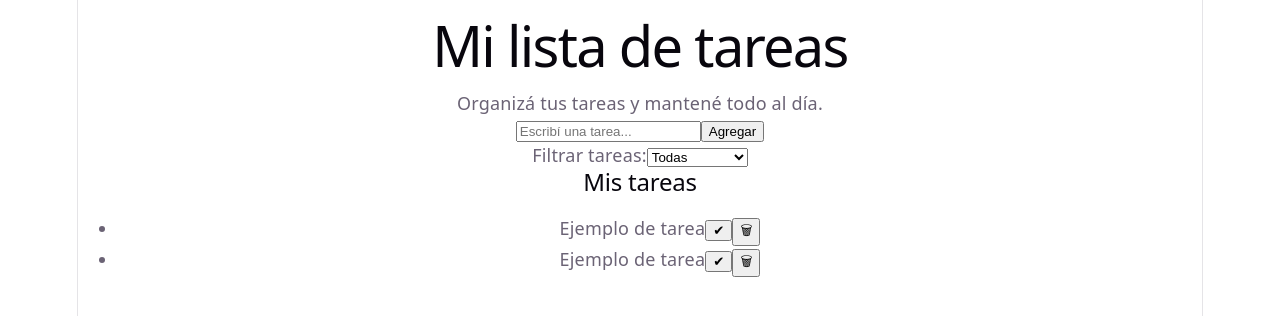
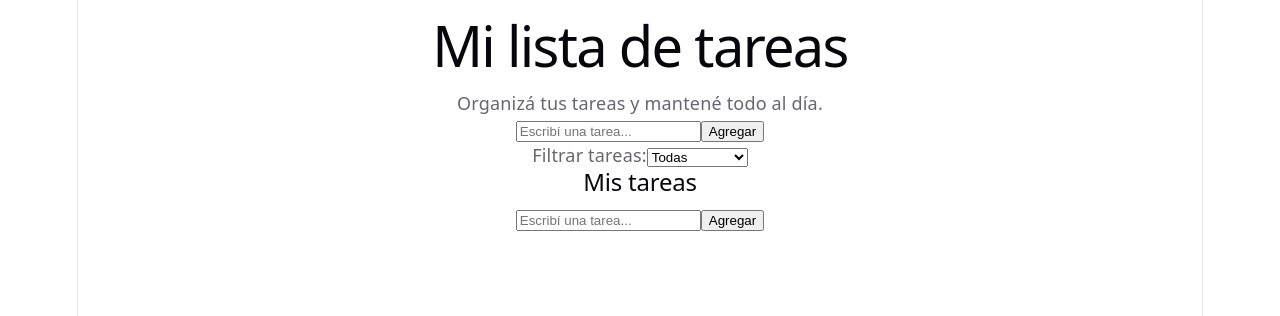
Before and after one commit to nadiabarolin/todo-list-react, a React (Vite) app: page / in a window 1280 px wide. Shown: the top 316 px of the page. Built offline with nearby package versions, Linux system fonts and the light colour scheme.

Commit message:
agregar funcionalidad para crear tareas

```diff
--- a/src/components/TaskForm.jsx
+++ b/src/components/TaskForm.jsx
@@ -1,7 +1,29 @@
-function TaskForm() {
+import { useState } from 'react'
+
+function TaskForm({ agregarTarea }) {
+  const [texto, setTexto] = useState('')
+
+  function handleSubmit(e) {
+    e.preventDefault()
+
+    if (texto.trim() === '') {
+      return
+    }
+
+    agregarTarea(texto)
+
+    setTexto('')
+  }
+
   return (
-    <form>
-      <input type="text" placeholder="Escribí una tarea..." />
+    <form onSubmit={handleSubmit}>
+      <input
+        type="text"
+        placeholder="Escribí una tarea..."
+        value={texto}
+        onChange={(e) => setTexto(e.target.value)}
+      />
+
       <button type="submit">Agregar</button>
     </form>
   )
--- a/src/components/TaskItem.jsx
+++ b/src/components/TaskItem.jsx
@@ -1,7 +1,7 @@
-function TaskItem() {
+function TaskItem({tarea}) {
   return (
     <li>
-      <span>Ejemplo de tarea</span>
+      <span>{tarea}</span>
 
       <button>✔</button>
       <button>🗑</button>
--- a/src/components/TaskList.jsx
+++ b/src/components/TaskList.jsx
@@ -1,13 +1,27 @@
+import { useState } from 'react'
+import TaskForm from './TaskForm'
 import TaskItem from './TaskItem'
 
 function TaskList() {
+  const [tareas, setTareas] = useState([])
+
+  function agregarTarea(nuevaTarea) {
+    setTareas([...tareas, nuevaTarea])
+  }
+
   return (
     <section>
       <h2>Mis tareas</h2>
 
+      <TaskForm agregarTarea={agregarTarea} />
+
       <ul>
-        <TaskItem />
-        <TaskItem />
+        {tareas.map((tarea) => (
+          <TaskItem
+            key={tarea}
+            tarea={tarea}
+          />
+        ))}
       </ul>
     </section>
   )
```
